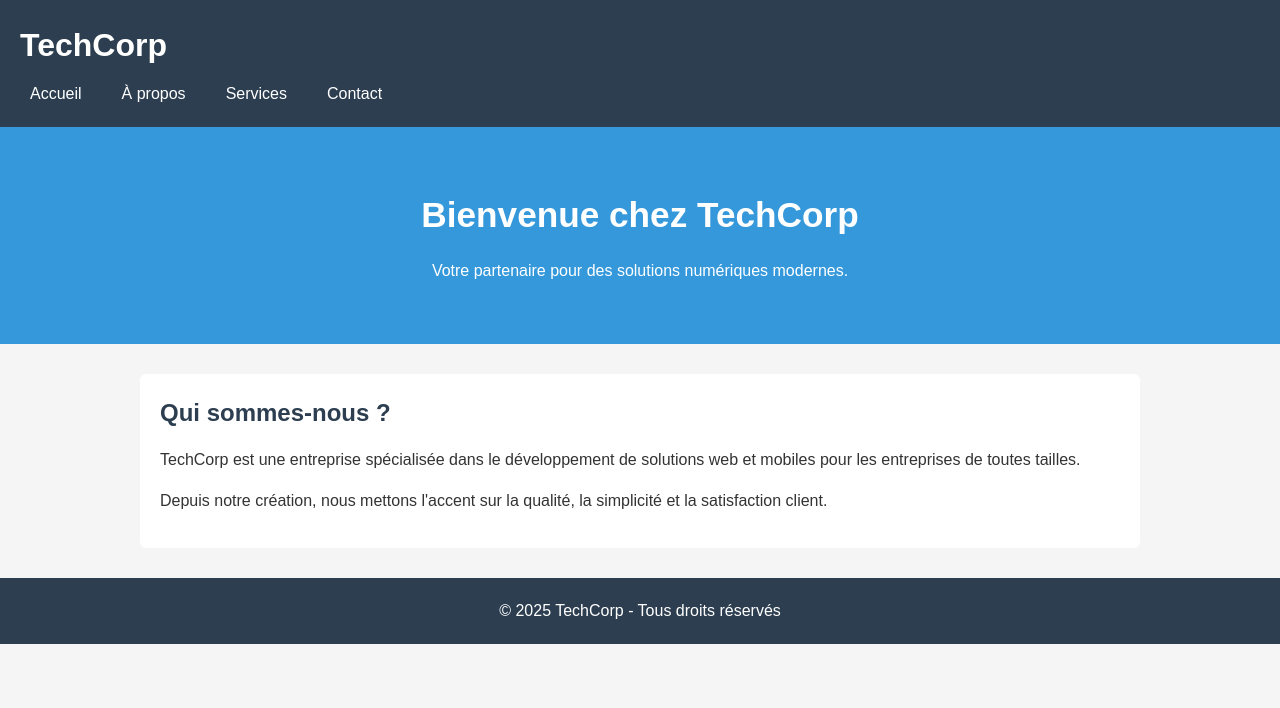
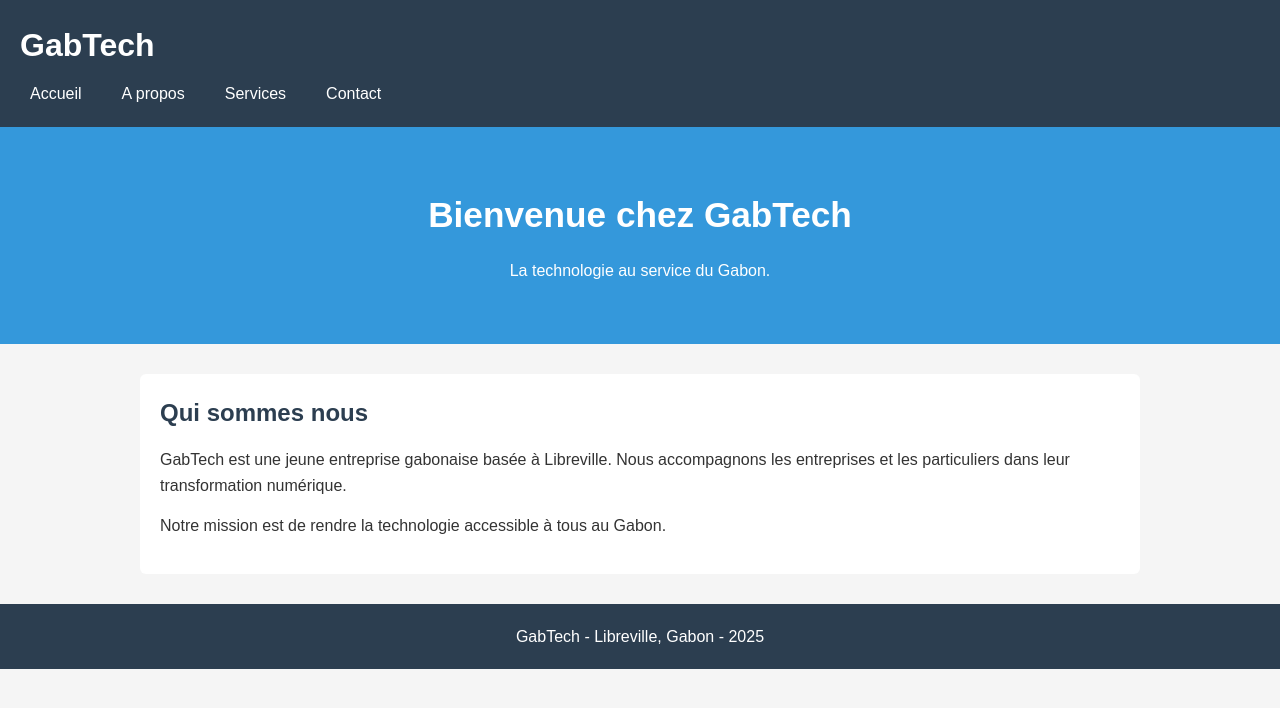
Before and after one commit to ibaguinojosue8-debug/TP02-Entreprise-IBAGUINO, a plain HTML site: page index.html in a window 1280 px wide. Drawn offline with Linux system fonts and the light colour scheme.

Commit message:
Update index.html

```diff
--- a/index.html
+++ b/index.html
@@ -2,18 +2,17 @@
 <html lang="fr">
 <head>
 <meta charset="UTF-8">
-    <meta name="viewport" content="width=device-width, initial-scale=1.0">
-    <title>Accueil - TechCorp</title>
+<title>Accueil - GabTech</title>
 <link rel="stylesheet" href="style.css">
 </head>
 <body>
 
 <header>
-        <h1>TechCorp</h1>
-        <nav aria-label="Menu principal">
+<h1>GabTech</h1>
+<nav>
 <ul>
 <li><a href="index.html">Accueil</a></li>
-                <li><a href="about.html">À propos</a></li>
+<li><a href="about.html">A propos</a></li>
 <li><a href="services.html">Services</a></li>
 <li><a href="contact.html">Contact</a></li>
 </ul>
@@ -21,24 +20,18 @@
 </header>
 
 <section class="hero">
-        <h2>Bienvenue chez TechCorp</h2>
-        <p>Votre partenaire pour des solutions numériques modernes.</p>
+<h2>Bienvenue chez GabTech</h2>
+<p>La technologie au service du Gabon.</p>
 </section>
 
 <main>
-        <h2>Qui sommes-nous ?</h2>
-        <p>
-            TechCorp est une entreprise spécialisée dans le développement
-            de solutions web et mobiles pour les entreprises de toutes tailles.
-        </p>
-        <p>
-            Depuis notre création, nous mettons l'accent sur la qualité,
-            la simplicité et la satisfaction client.
-        </p>
+<h2>Qui sommes nous</h2>
+<p>GabTech est une jeune entreprise gabonaise basée à Libreville. Nous accompagnons les entreprises et les particuliers dans leur transformation numérique.</p>
+<p>Notre mission est de rendre la technologie accessible à tous au Gabon.</p>
 </main>
 
 <footer>
-        <p>&copy; 2025 TechCorp - Tous droits réservés</p>
+<p>GabTech - Libreville, Gabon - 2025</p>
 </footer>
 
 </body>
```
Lines whose indentation alone changed are shown as unchanged.
